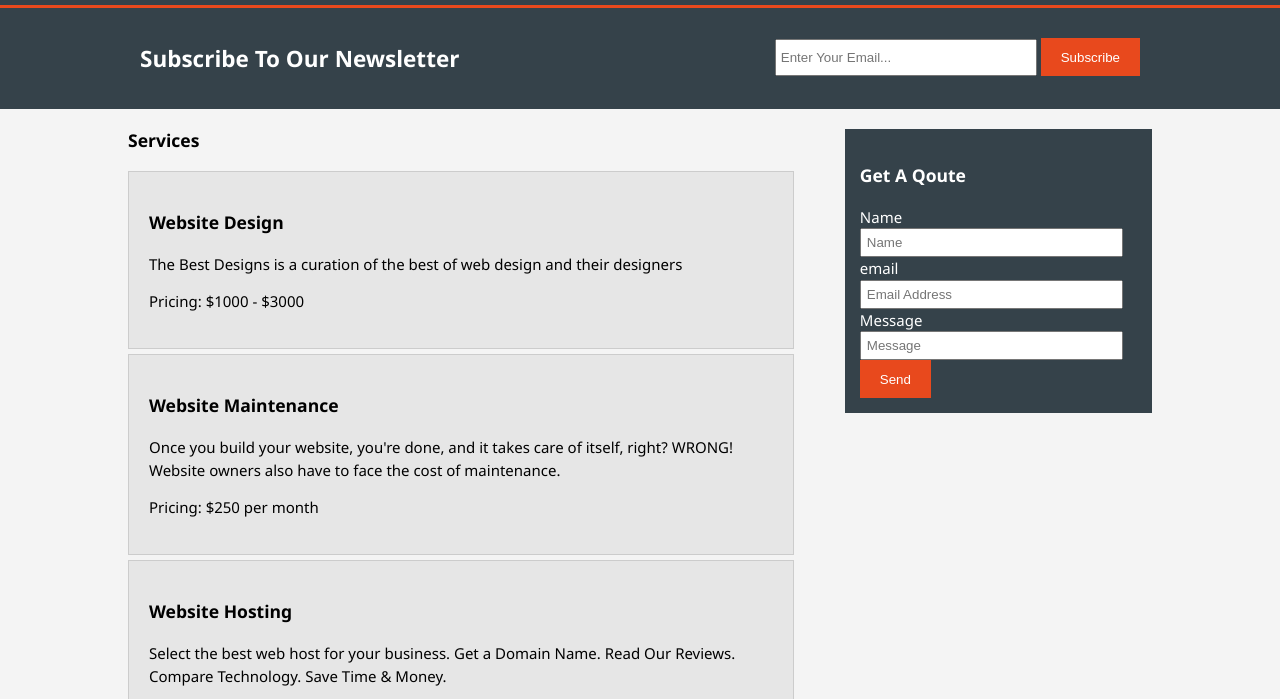
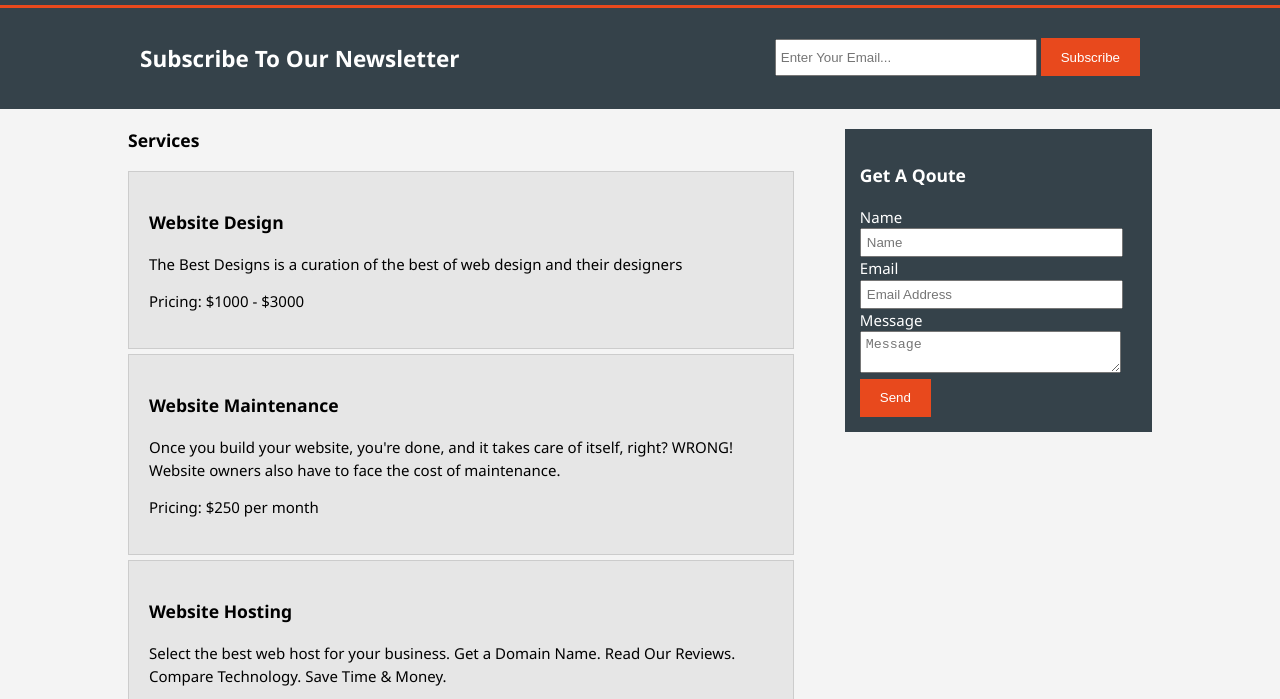
Before and after one commit to abdalahfarhat/Web-Design-Site, a plain HTML site: page services.html in a window 1280 px wide. Shown: the part 95-794 px from the top of the page. Drawn offline with Linux system fonts and the light colour scheme.

Commit message:
finishing styling sevices

```diff
--- a/services.html
+++ b/services.html
@@ -82,13 +82,13 @@
               </div>
 
               <div>
-                <label>email</label><br />
+                <label>Email</label><br />
                 <input type="text" placeholder="Email Address" />
               </div>
 
               <div>
                 <label>Message</label><br />
-                <input type="text" placeholder="Message" />
+                <textarea placeholder="Message"></textarea>
               </div>
               <button class="button_1" type="submit">Send</button>
             </form>
```
